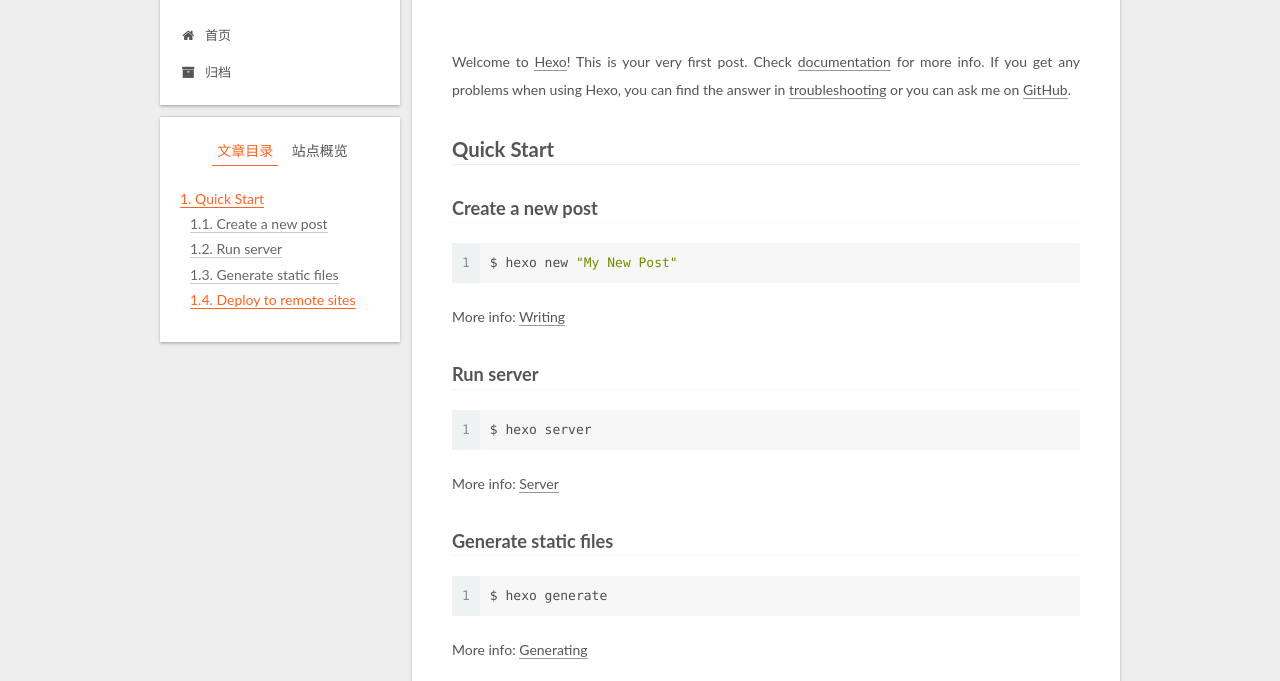
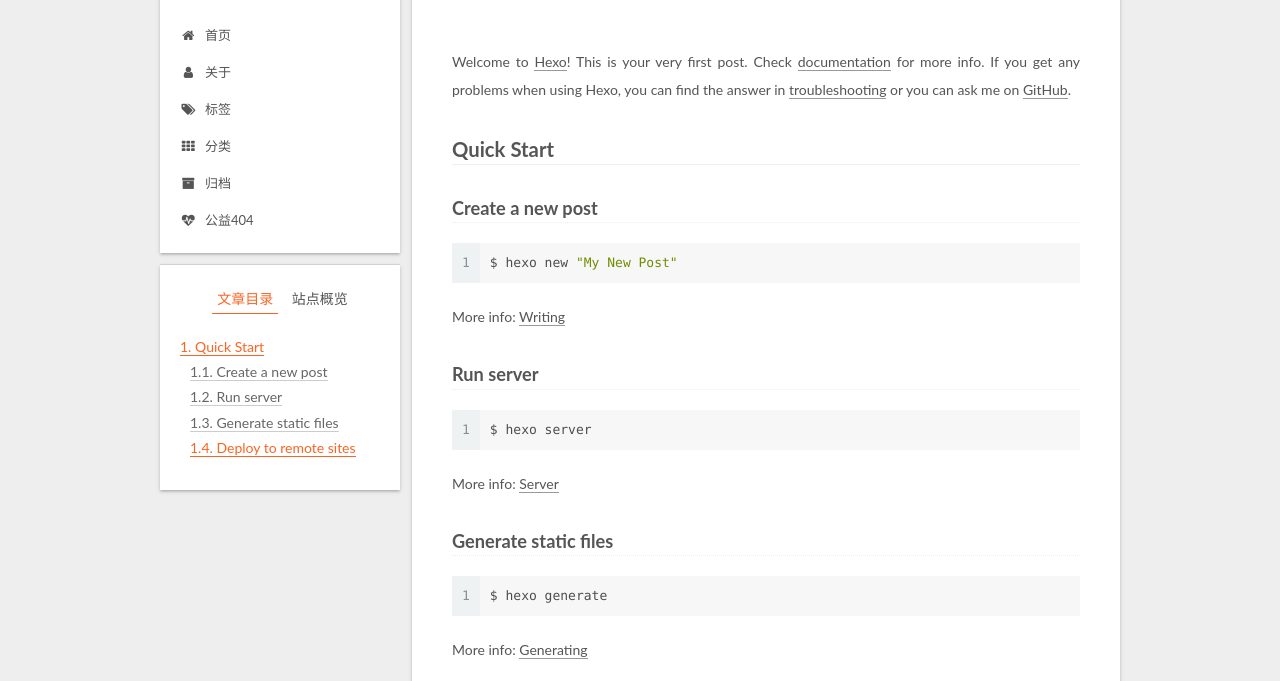
Before and after one commit to xuyang1996/xuyang1996.github.io, a plain HTML site: page 2017/10/12/hello-world/index.html in a window 1280 px wide. Shown: the part 118-799 px from the top of the page. Drawn offline with Linux system fonts and the light colour scheme.

Commit message:
Site updated: 2017-10-12 20:47:21

```diff
--- a/2017/10/12/hello-world/index.html
+++ b/2017/10/12/hello-world/index.html
@@ -190,12 +190,52 @@
         </li>
 
 
+        <li class="menu-item menu-item-about">
+          <a href="/about/" rel="section">
+
+              <i class="menu-item-icon fa fa-fw fa-user"></i> <br />
+
+            关于
+          </a>
+        </li>
+
+
+        <li class="menu-item menu-item-tags">
+          <a href="/tags/" rel="section">
+
+              <i class="menu-item-icon fa fa-fw fa-tags"></i> <br />
+
+            标签
+          </a>
+        </li>
+
+
+        <li class="menu-item menu-item-categories">
+          <a href="/categories/" rel="section">
+
+              <i class="menu-item-icon fa fa-fw fa-th"></i> <br />
+
+            分类
+          </a>
+        </li>
+
+
         <li class="menu-item menu-item-archives">
           <a href="/archives/" rel="section">
 
               <i class="menu-item-icon fa fa-fw fa-archive"></i> <br />
 
             归档
+          </a>
+        </li>
+
+
+        <li class="menu-item menu-item-commonweal">
+          <a href="/404/" rel="section">
+
+              <i class="menu-item-icon fa fa-fw fa-heartbeat"></i> <br />
+
+            公益404
           </a>
         </li>
 
--- a/css/main.css
+++ b/css/main.css
@@ -1823,7 +1823,7 @@ pre .javascript .function {
   width: 4px;
   height: 4px;
   border-radius: 50%;
-  background: #e7ff8f;
+  background: #f4a4d6;
 }
 .links-of-blogroll {
   font-size: 13px;
```
Also changed, not shown: archives/2017/10/index.html (+40 -0 lines), archives/2017/index.html (+40 -0 lines), archives/index.html (+40 -0 lines), index.html (+40 -0 lines), images/avatar.gif.
